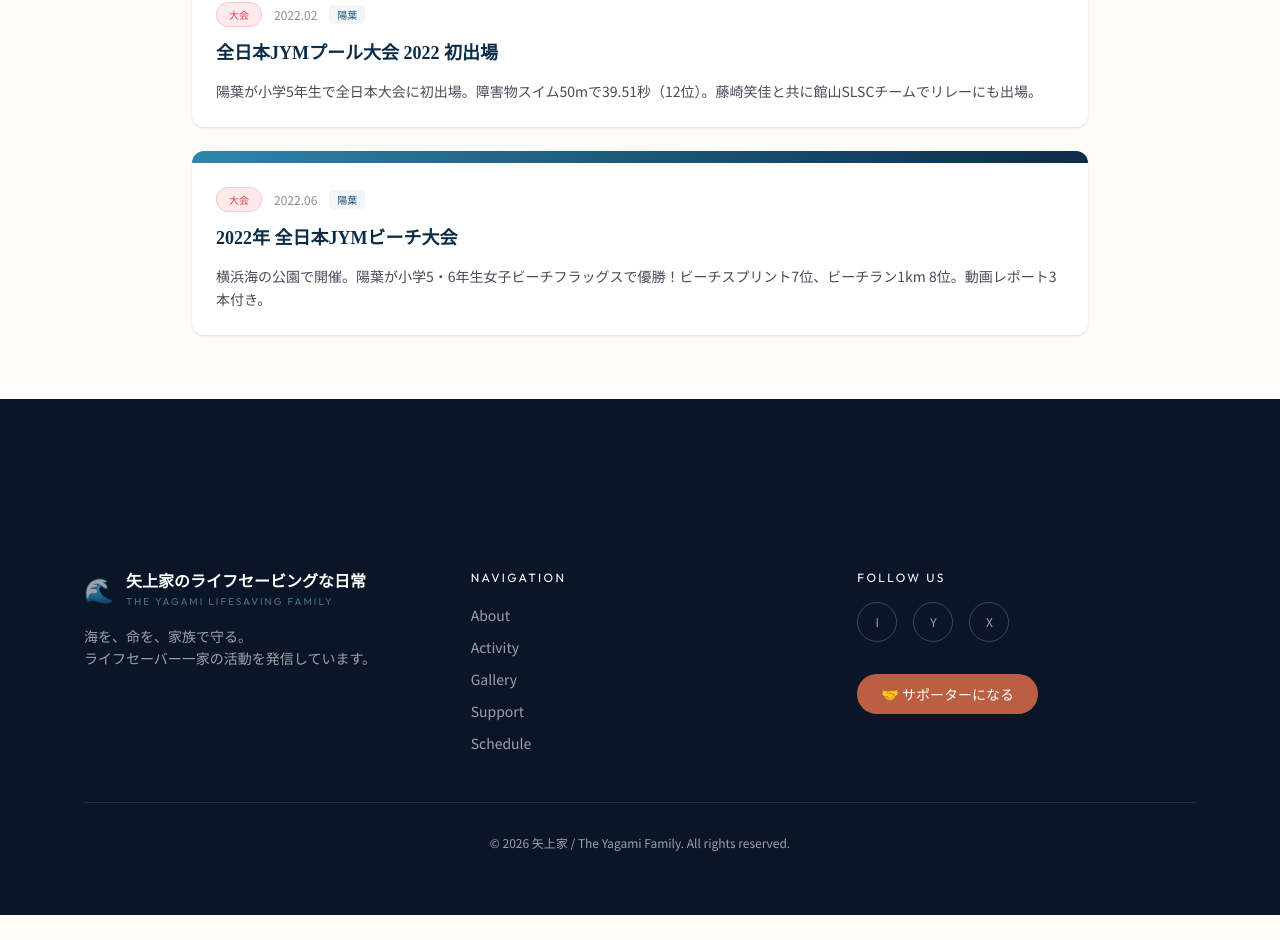
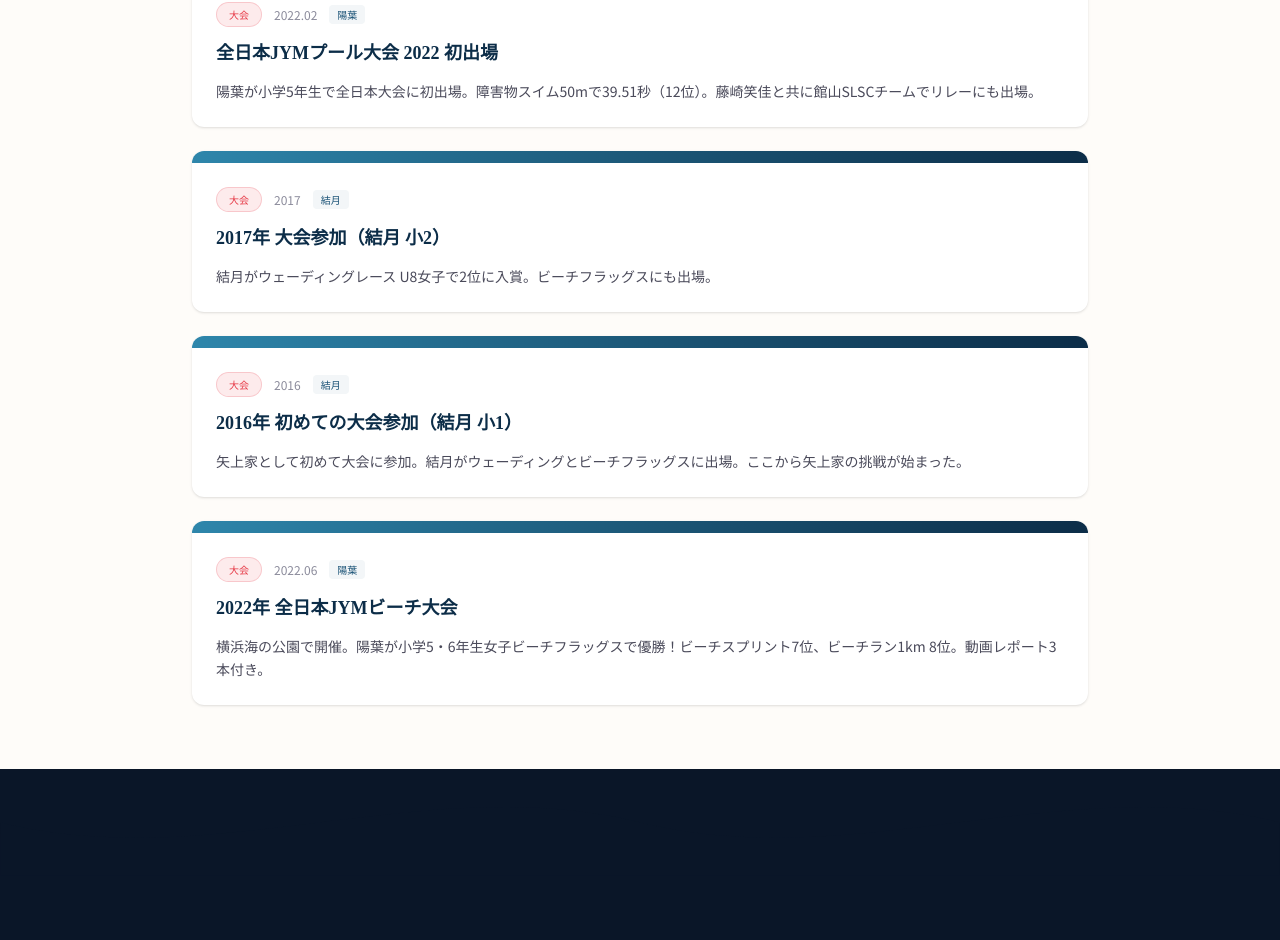
Before and after one commit to nagomi2014/yagami-family, a Next.js app: page /activity in a window 1280 px wide. Shown: the part 1067-2007 px from the top of the page. Before the commit the page ends 1982 px from the top, so only its background shows below. Built offline with nearby package versions, Linux system fonts and the light colour scheme.

Commit message:
2016年初参加・2017年結月入賞を年表と活動記録に追加

```diff
--- a/src/app/about/page.tsx
+++ b/src/app/about/page.tsx
@@ -43,9 +43,11 @@ const athletes = [
 ];
 
 const timeline = [
-  { year: "2022", title: "全日本大会 初出場", desc: "陽葉が小学5年生で全日本ジュニア・ユース・マスターズプール大会に初出場。館山SLSCから障害物スイム50mに挑み、12位。藤﨑笑佳と共にリレーにも出場。" },
+  { year: "2016", title: "矢上家、初めての大会", desc: "結月が小学1年生で初めて大会に参加。ウェーディングとビーチフラッグスに出場。矢上家のライフセービングへの挑戦が始まった年。" },
+  { year: "2017", title: "結月、初の入賞", desc: "結月（小2）がウェーディングレース U8女子で2位に入賞。ビーチフラッグスにも出場。" },
+  { year: "2022", title: "陽葉も全日本デビュー・ビーチフラッグス優勝", desc: "陽葉が小学5年生で全日本JYMプール大会に初出場。ビーチ大会では陽葉がニッパー3位、真吾もマスターズに参戦。結月はサーフ決勝19位。" },
   { year: "2023", title: "2年連続出場・成長の手応え", desc: "陽葉が障害物スイム50mで36.57秒（前年比-2.94秒）と大幅にタイムを更新。チューブトウ100mも1:31.24と着実に成長。" },
-  { year: "2024", title: "結月も全日本デビュー", desc: "長女・結月がU15カテゴリで全日本大会に初参戦。陽葉と共に障害物スイム・マネキンキャリー・マネキントウの全種目にエントリー。" },
+  { year: "2024", title: "姉妹でU15フル参戦", desc: "結月がU15カテゴリでプール大会に初参戦。陽葉と共に障害物スイム・マネキンキャリー・マネキントウの全種目にエントリー。賢尚もビーチフラッグス優勝。" },
   { year: "2025", title: "全5種目出場・スーパーライフセーバーに挑戦", desc: "結月・陽葉の2人がスーパーライフセーバー200mを含む全5種目に出場。陽葉はマネキンキャリー50mで約5秒短縮。賢尚も水泳・陸上で力をつけ始める。" },
   { year: "2026", title: "現在", desc: "3きょうだいが切磋琢磨しながら成長中。矢上家のライフセービングな日常を発信している。" },
 ];
--- a/src/app/activity/page.tsx
+++ b/src/app/activity/page.tsx
@@ -52,6 +52,22 @@ const posts: Post[] = [
     excerpt:
       "陽葉が小学5年生で全日本大会に初出場。障害物スイム50mで39.51秒（12位）。藤崎笑佳と共に館山SLSCチームでリレーにも出場。",
     members: ["陽葉"],
+  },
+  {
+    slug: "jym-2017",
+    date: "2017",
+    title: "2017年 大会参加（結月 小2）",
+    category: "大会",
+    excerpt: "結月がウェーディングレース U8女子で2位に入賞。ビーチフラッグスにも出場。",
+    members: ["結月"],
+  },
+  {
+    slug: "jym-2016",
+    date: "2016",
+    title: "2016年 初めての大会参加（結月 小1）",
+    category: "大会",
+    excerpt: "矢上家として初めて大会に参加。結月がウェーディングとビーチフラッグスに出場。ここから矢上家の挑戦が始まった。",
+    members: ["結月"],
   },
   {
     slug: "jym-beach-2022",
```
